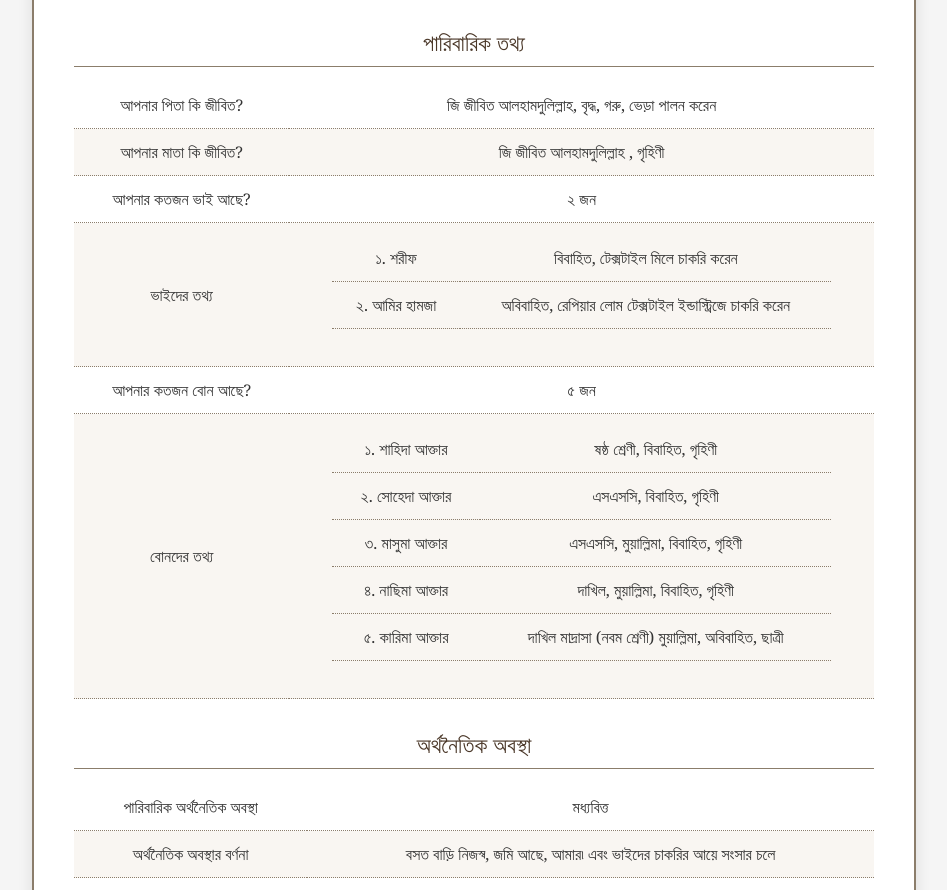
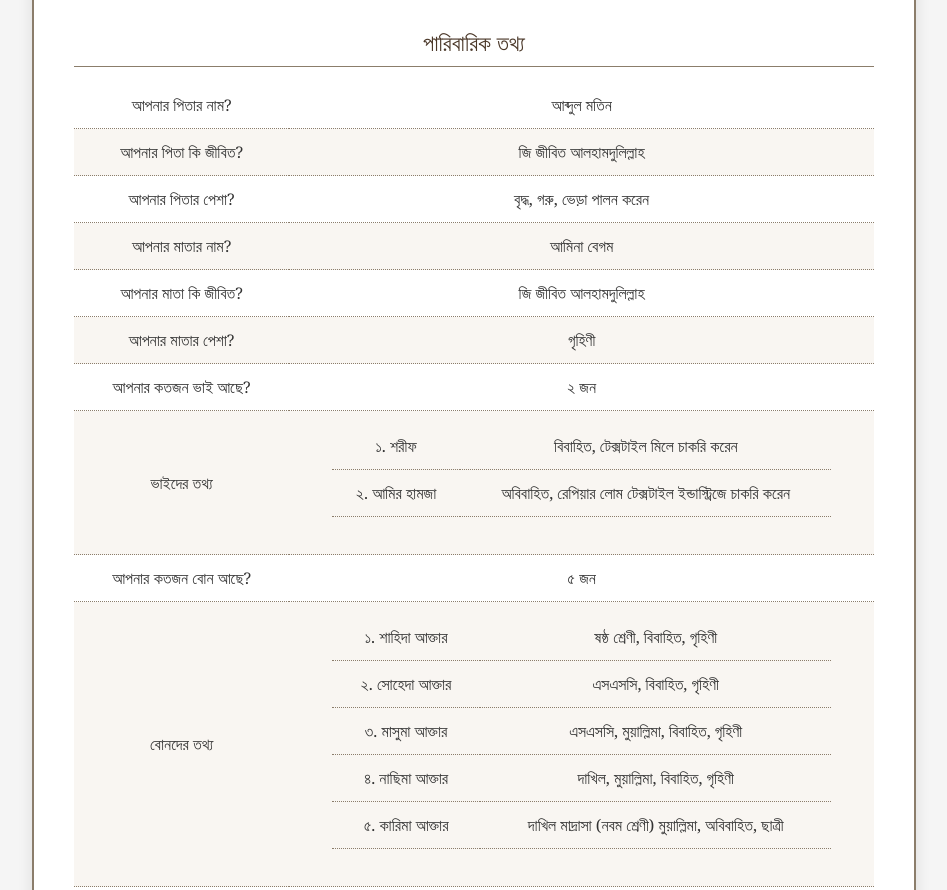
Before and after one commit to hsahnaf/Bio-data, a plain HTML site: page index.html in a window 1280 px wide. Shown: the part 1039-1929 px from the top of the page, without its empty margins (166-1113 px from the left). Drawn offline with Linux system fonts and the light colour scheme.

Commit message:
Update index.html

```diff
--- a/index.html
+++ b/index.html
@@ -115,8 +115,12 @@
         <!-- পারিবারিক তথ্য -->
         <div class="section-title">পারিবারিক তথ্য</div>
         <table>
-            <tr><td>আপনার পিতা কি জীবিত?</td><td>জি জীবিত আলহামদুলিল্লাহ,  বৃদ্ধ, গরু, ভেড়া পালন করেন </td></tr>
-            <tr><td>আপনার মাতা কি জীবিত?</td><td>জি জীবিত আলহামদুলিল্লাহ , গৃহিণী</td></tr>
+            <tr><td>আপনার পিতার নাম?</td><td>আব্দুল মতিন </td></tr>
+            <tr><td>আপনার পিতা কি জীবিত?</td><td>জি জীবিত আলহামদুলিল্লাহ</td></tr>
+            <tr><td>আপনার পিতার পেশা?</td><td>বৃদ্ধ, গরু, ভেড়া পালন করেন </td></tr>
+            <tr><td>আপনার মাতার নাম?</td><td>আমিনা বেগম </td></tr>
+            <tr><td>আপনার মাতা কি জীবিত?</td><td>জি জীবিত আলহামদুলিল্লাহ</td></tr>
+            <tr><td>আপনার মাতার পেশা?</td><td>গৃহিণী</td></tr>
             <tr><td>আপনার কতজন ভাই আছে?</td><td>২ জন</td></tr>
             <tr><td>ভাইদের তথ্য</td><td>
                 <table class="sub-table">
@@ -176,7 +180,7 @@
         <!-- পেশাগত তথ্য -->
         <div class="section-title">পেশাগত তথ্য</div>
         <table>
-            <tr><td>টেক্সটাইল ইন্ডাস্ট্রিজ- চাকুরী </td><td>আগে নরসিংদী DC অফিস এ কম্পিউটার অপারেটর হিসেবে নিয়োগ ছিলাম, বর্তমানে রেপিয়ার লোম টেক্সটাইল ইন্ডাস্ট্রিজে চাকরি করি, অপারেটর,</td></tr>
+            <tr><td>টেক্সটাইল ইন্ডাস্ট্রিজ- চাকুরী </td><td>আগে নরসিংদী DC অফিস এ কম্পিউটার অপারেটর হিসেবে নিয়োগ ছিলাম, ঘুষ এর চাকরি পছন্দ না তাই ওই চাকরি ছেড়ে দিছি, বর্তমানে রেপিয়ার লোম টেক্সটাইল ইন্ডাস্ট্রিজে চাকরি করি, অপারেটর,</td></tr>
             <tr><td>মাসিক আয়</td><td>২৫,০০০+ টাকা</td></tr>
         </table>
 
```
